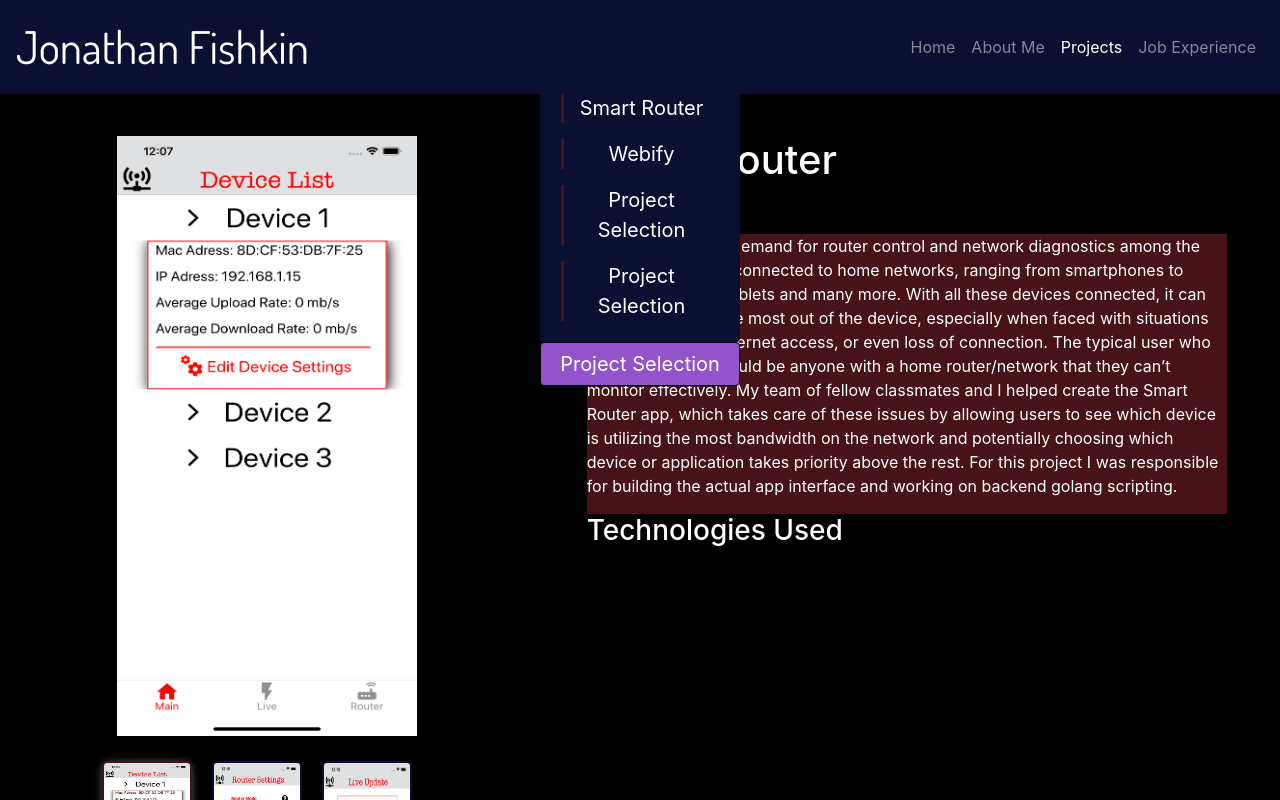
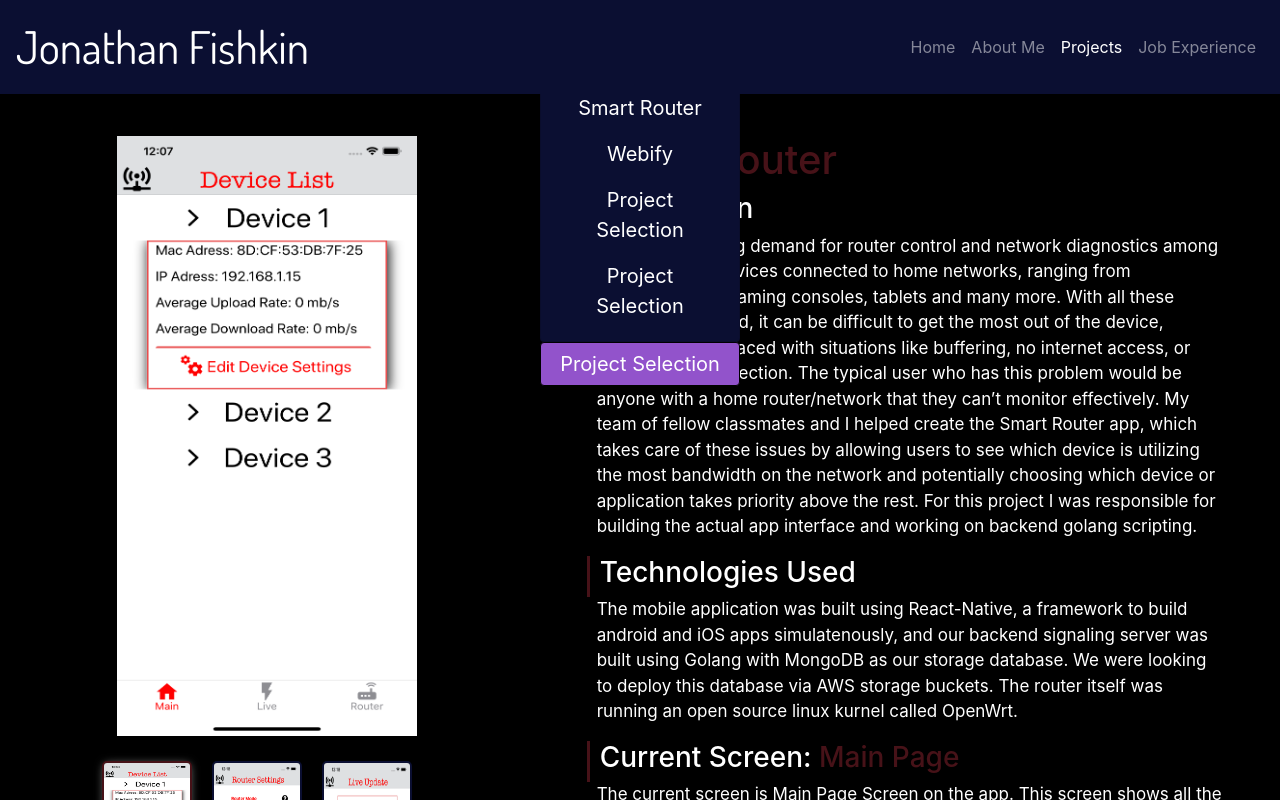
Before and after one commit to TheFish1996/MyPersonalWebsite, a React (Create React App) app in the folder FrontEnd/: page /projectspage in a window 1280 px wide. Both pictures are taken after a click on the button "Project Selection". Built offline with nearby package versions, Linux system fonts and the light colour scheme.

Commit message:
updated projects page with first project

```diff
--- a/FrontEnd/src/components/ProjectsPage/Projects.js
+++ b/FrontEnd/src/components/ProjectsPage/Projects.js
@@ -38,10 +38,10 @@ function Projects(props){
                 <Collapse style={{marginLeft: "auto", marginRight: "auto", width: "200px"}} isOpen={collapse}>
                     <Card style={{backgroundColor: "#0b0f32"}}>
                         <CardBody style={{color: "white", fontSize: "20px", textAlign: "center"}}>
-                            <CardText style={{borderLeft: "3px solid #471218"}} onClick={() => {showWhichElement(1)}}>Smart Router</CardText>
-                            <CardText style={{borderLeft: "3px solid #471218"}} >Webify</CardText>
-                            <CardText style={{borderLeft: "3px solid #471218"}} >Project Selection</CardText>
-                            <CardText style={{borderLeft: "3px solid #471218"}} >Project Selection</CardText>
+                            <CardText  onClick={() => {showWhichElement(1)}}>Smart Router</CardText>
+                            <CardText >Webify</CardText>
+                            <CardText  >Project Selection</CardText>
+                            <CardText  >Project Selection</CardText>
                         </CardBody>
                     </Card>
                 </Collapse>
--- a/FrontEnd/src/components/ProjectsPage/SmartRouter.js
+++ b/FrontEnd/src/components/ProjectsPage/SmartRouter.js
@@ -2,6 +2,7 @@ import React, { useState, useEffect } from 'react';
 import {
     Row,
     Col,
+    Button
   } from 'reactstrap'
 
   const video = require("../../img/SmartRouterVideo.mp4")
@@ -54,21 +55,77 @@ import {
                 </Row>
             </Col>
             <Col xl="6" className="projectsPageSmartRouter">
-                <Row style={{color: "white"}}>
+                <Row style={{color: "#471218"}}>
                     <h1>Smart Router</h1>
                 </Row>
+                <Row style={{borderLeft: "3px solid #471218", color: "white"}}>
+                    <h3 style={{paddingLeft: "10px"}}>Description</h3>
+                </Row>
                 <Row style={{color: "white"}}>
-                    <h3>Description</h3>
-                </Row>
-                <Row style={{backgroundColor: "#471218", color: "white"}}>
                     <p>There is a growing demand for router control and network diagnostics among the expanding devices connected to home networks, ranging from smartphones to gaming consoles, tablets and many more.
                     With all these devices connected, it can be difficult to get the most out of the device, especially when faced with situations like buffering, no internet access, or even loss of connection.
                     The typical user who has this problem would be anyone with a home router/network that they can’t monitor effectively.
                     My team of fellow classmates and I helped create the Smart Router app, which takes care of these issues by allowing users to see which device is utilizing the most bandwidth on the network and potentially choosing which device or application takes priority above the rest.
                     For this project I was responsible for building the actual app interface and working on backend golang scripting.</p>
                 </Row>
+                <Row style={{borderLeft: "3px solid #471218", color: "white"}}>
+                    <h3 style={{paddingLeft: "10px"}}>Technologies Used</h3>
+                </Row>
                 <Row style={{color: "white"}}>
-                    <h3>Technologies Used</h3>
+                    <p>The mobile application was built using React-Native, a framework to build android and iOS apps simulatenously,
+                    and our backend signaling server was built using Golang with MongoDB as our storage database. We were looking to deploy this database via AWS storage buckets. The router itself
+                    was running an open source linux kurnel called OpenWrt.
+                  </p>
+                </Row>
+                <Row style={{borderLeft: "3px solid #471218", color: "white"}}>
+                    <h3 style={{paddingLeft: "10px"}}>Current Screen:
+                    {
+                        viewingElement === 1 && <span className="projectsPageDescription" style={{color: "#471218"}}> Main Page</span>
+                    }
+                    {
+                        viewingElement === 2 && <span className="projectsPageDescription" style={{color: "#471218"}}> Router Settings Page</span>
+                    }
+                    {
+                        viewingElement === 3 && <span className="projectsPageDescription" style={{color: "#471218"}}> Live Update Page</span>
+                    }
+                    {
+                        viewingElement === 4 && <span className="projectsPageDescription" style={{color: "#471218"}}> Device Settings Page</span>
+                    }
+                    {
+                        viewingElement === 5 && <span className="projectsPageDescription" style={{color: "#471218"}}> Live Video Demo</span>
+                    }
+                    </h3>
+                </Row>
+                <Row style={{color: "white"}}>
+                    {
+                        viewingElement === 1 && <p className="projectsPageDescription">The current screen is Main Page Screen on the app. This screen shows all the current devices connected to the router. Upon expansion of the module we have data
+                        provided to us from the server showcasing each specific devices Mac Adress, IP Adress, Average Upload Rate, and Average Download Rate. If you click on the 'Edit Device Settings'
+                        button it will bring you to a more advanced customization for the specific device. </p>
+                    }
+                    {
+                        viewingElement === 2 && <p className="projectsPageDescription">The current screen is the Router Settings Screen on the app. This screen shows the router algorithm mode you can select. Depending on the algorithm selected
+                        you can then chose a Rate Cap for the router or the Rate Cap will be disabled because of the specific algorithm chosen.
+                        </p>
+                    }
+                    {
+                        viewingElement === 3 && <p className="projectsPageDescription">The current screen is the Live Update Screen on the app. This page lists all the current devices on the network and their respected Download Rate and
+                        Upload Rate. Since this is a live page, every 3 seconds the counter will refresh with new data to get a real time effect for the devices on the network. The reason it's 3 seconds is because
+                        on the backend it takes 2 seconds for our server to pull in new data from the router with a 1 second buffer for displaying
+                        </p>
+                    }
+                    {
+                        viewingElement === 4 && <p className="projectsPageDescription">The current screen is the Device Settings Screen on the app. This screen is accessed from the main screen, where you click on a specific devices 'Edit Device Settings'
+                        button. On this screen you can edit the device name and then chose the device class settings. Depending on the algorithm and rate cap chosen for the router settings, you can then modify the
+                        rate, ceiling, and priority per device.
+                        </p>
+                    }
+                    {
+                        viewingElement === 5 && <p className="projectsPageDescription">This is a live demo of the app being used.
+                        </p>
+                    }
+                </Row>
+                <Row style={{color: "white"}}>
+                    <Button size="md" href="https://github.com/TheFish1996/SmartRouter" style={{backgroundColor: "#471218", marginLeft: "10px"}}>Github Link</Button>
                 </Row>
             </Col>
         </Row>
--- a/FrontEnd/src/styles/Projects.css
+++ b/FrontEnd/src/styles/Projects.css
@@ -77,3 +77,23 @@
     border: 2.5px solid #0b0f32;
     border-radius: 5px;
 }
+
+.projectsPageSmartRouter p{
+    padding-left: 10px;
+    font-size: 17px;
+}
+
+.projectsPageDescription{
+    animation: fadeInProjectPageDescription 1.5s ease;
+}
+
+@keyframes fadeInProjectPageDescription {
+	from {
+		opacity: 0;
+		transform: translate3d(+80%, 0, 0);
+	}
+	to {
+		opacity: 1;
+		transform: translate3d(0, 0, 0);
+	}
+}
```
